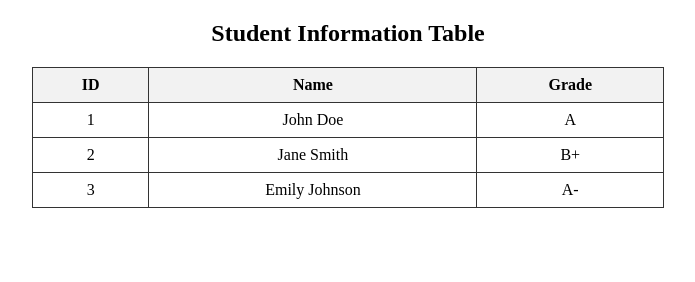
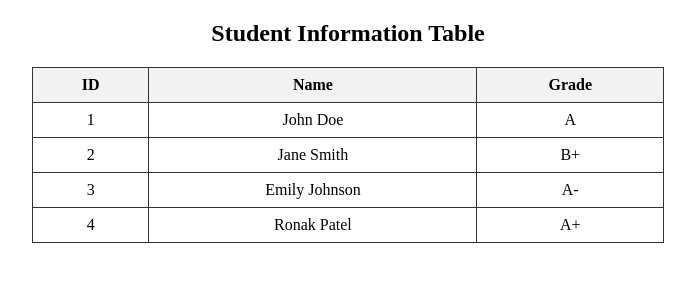
Before and after one commit to pRonak86/DevOps, a plain HTML site: page index.html in a window 1280 px wide. Shown: the whole page, without its empty margins (292-987 px from the left). Drawn offline with Linux system fonts and the light colour scheme.

Commit message:
Update index.html

```diff
--- a/index.html
+++ b/index.html
@@ -47,6 +47,11 @@
             <td>Emily Johnson</td>
             <td>A-</td>
         </tr>
+        <tr>
+            <td>4</td>
+            <td>Ronak Patel</td>
+            <td>A+</td>
+        </tr>
     </table>
 
 </body>
```
